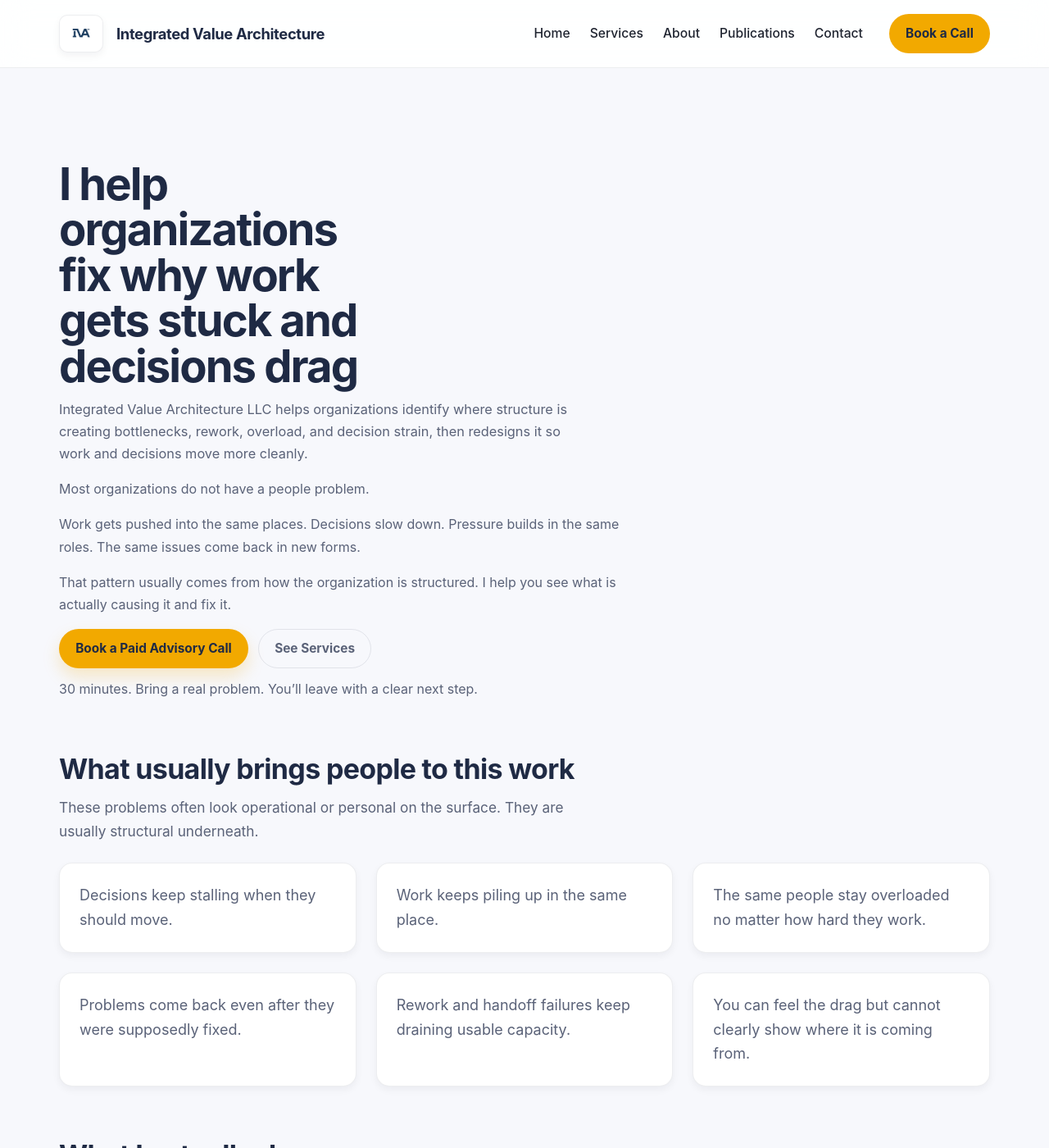
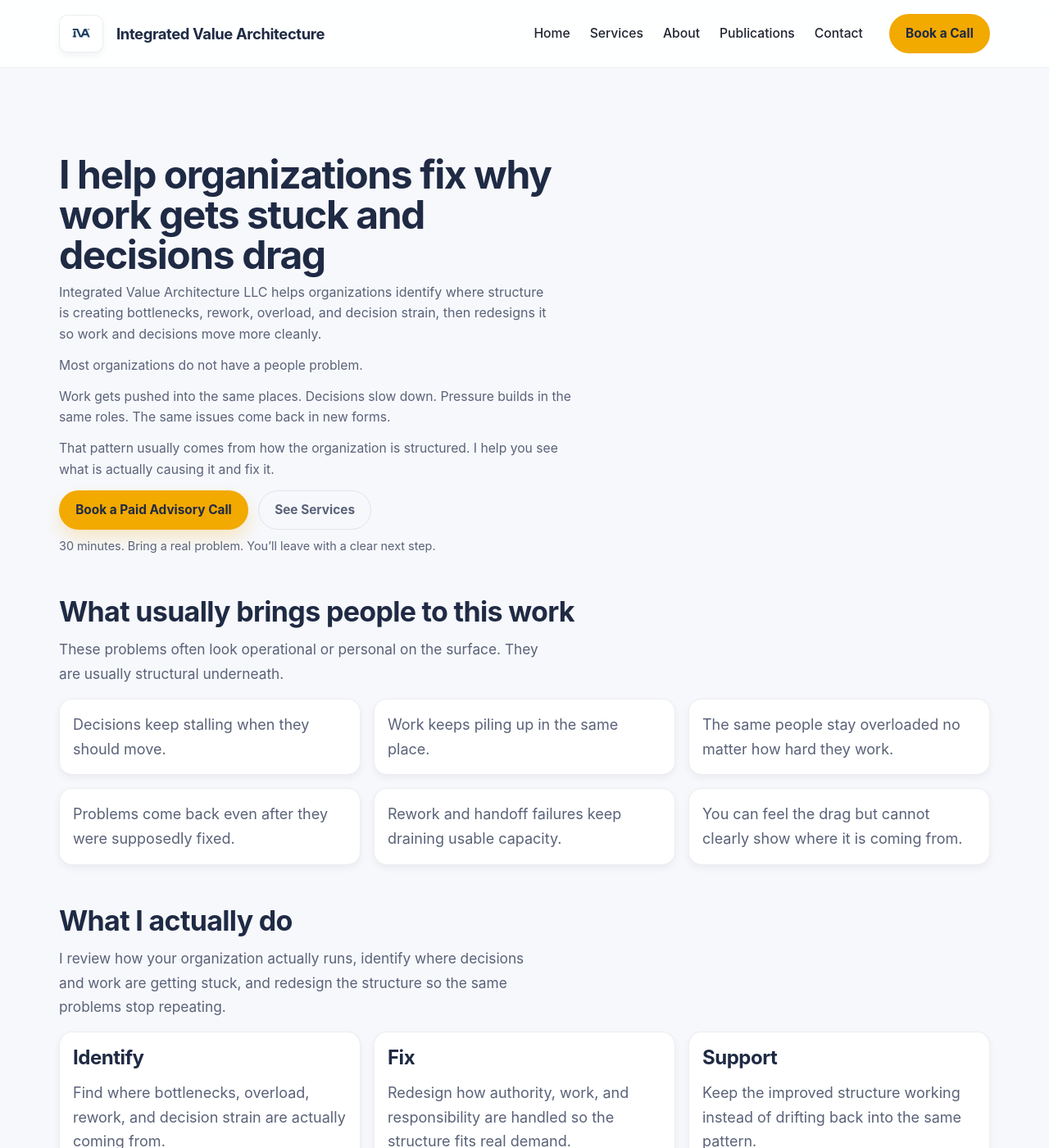
Before and after one commit to efost7873/integratedvaluearchitecture.com, a Jekyll site: the page built from index.html, in a window 1280 px wide and 1400 px high. Shown: the whole window at 82% size. Built offline with Jekyll 4.4.1, drawn with Linux system fonts in a browser that asks for light colours.

Commit message:
Refine layout and typography in homepage styles
Adjusted various padding and margin values for tighter layout and improved readability. Updated font sizes and max-widths for better visual consistency.

```diff
--- a/_sass/_homepage.scss
+++ b/_sass/_homepage.scss
@@ -19,18 +19,18 @@
 .iva-page main {
   max-width: $iva-site-max-width;
   margin: 0 auto;
-  padding: $space-6 $space-6 $space-9;
+  padding: $space-5 $space-6 $space-8; // ↓ reduced top padding
 }
 
 @media (max-width: 980px) {
   .iva-page main {
-    padding: $space-5 $space-5 $space-8;
+    padding: $space-5 $space-5 $space-7;
   }
 }
 
 @media (max-width: 800px) {
   .iva-page main {
-    padding: $space-4 $space-4 $space-7;
+    padding: $space-4 $space-4 $space-6;
   }
 }
 
@@ -47,17 +47,14 @@
 }
 
 .iva-page section + section {
-  margin-top: $space-8;
+  margin-top: $space-7; // ↓ slightly tighter than before
 }
 
 /* ============================================
-   HERO
+   HERO (FIXED)
 ============================================ */
 
 #homepage-hero {
-  background: transparent;
-  border: none;
-  box-shadow: none;
   padding: 0;
 }
 
@@ -65,39 +62,44 @@
 #homepage-hero > p,
 #homepage-hero .iva-btn-row,
 #homepage-hero .iva-cta-meta {
-  max-width: 700px;
+  max-width: 640px; // ↓ tighter reading width
 }
 
+/* tighten headline block */
 #homepage-hero .section-header {
-  margin-bottom: $space-4;
-}
-
-#homepage-hero h1 {
-  font-size: clamp(2.4rem, 4.8vw, 3.4rem);
-  line-height: 1.02;
-  letter-spacing: -0.035em;
-  max-width: 11ch;
   margin-bottom: $space-3;
 }
 
-#homepage-hero .section-subtitle {
-  font-size: 1.02rem;
-  line-height: 1.65;
-  max-width: 640px;
+/* headline itself */
+#homepage-hero h1 {
+  font-size: clamp(2.2rem, 4.5vw, 3rem);
+  line-height: 1.02;
+  letter-spacing: -0.03em;
+  margin-bottom: $space-2; // ↓ tighter
 }
 
-#homepage-hero > p {
+/* subtitle */
+#homepage-hero .section-subtitle {
   font-size: 1rem;
-  line-height: 1.7;
-  margin-bottom: $space-4;
+  line-height: 1.6;
 }
 
-#homepage-hero .iva-btn-row {
-  margin-top: $space-4;
+/* paragraphs */
+#homepage-hero > p {
+  font-size: 0.98rem;
+  line-height: 1.65;
+  margin-bottom: $space-3; // ↓ tighter vertical rhythm
 }
 
+/* buttons */
+#homepage-hero .iva-btn-row {
+  margin-top: $space-3;
+}
+
+/* meta line */
 #homepage-hero .iva-cta-meta {
-  margin-top: $space-3;
+  margin-top: $space-2;
+  font-size: 0.9rem;
 }
 
 /* ============================================
@@ -105,19 +107,11 @@
 ============================================ */
 
 .section-header {
-  margin-bottom: $space-5;
-  padding-bottom: 0;
-  border: none;
-}
-
-.section-header h1,
-.section-header h2,
-.section-header h3 {
-  margin-bottom: $space-3;
+  margin-bottom: $space-4; // ↓ slightly tighter globally
 }
 
 .section-subtitle {
-  max-width: 640px;
+  max-width: 600px;
 }
 
 /* ============================================
@@ -125,7 +119,7 @@
 ============================================ */
 
 .grid {
-  gap: $space-5;
+  gap: $space-4; // ↓ tighter cards
 }
 
 @media (max-width: 980px) {
@@ -146,7 +140,7 @@
 ============================================ */
 
 .card {
-  padding: $space-5;
+  padding: $space-4; // ↓ less chunky
 }
 
 /* ============================================
```
